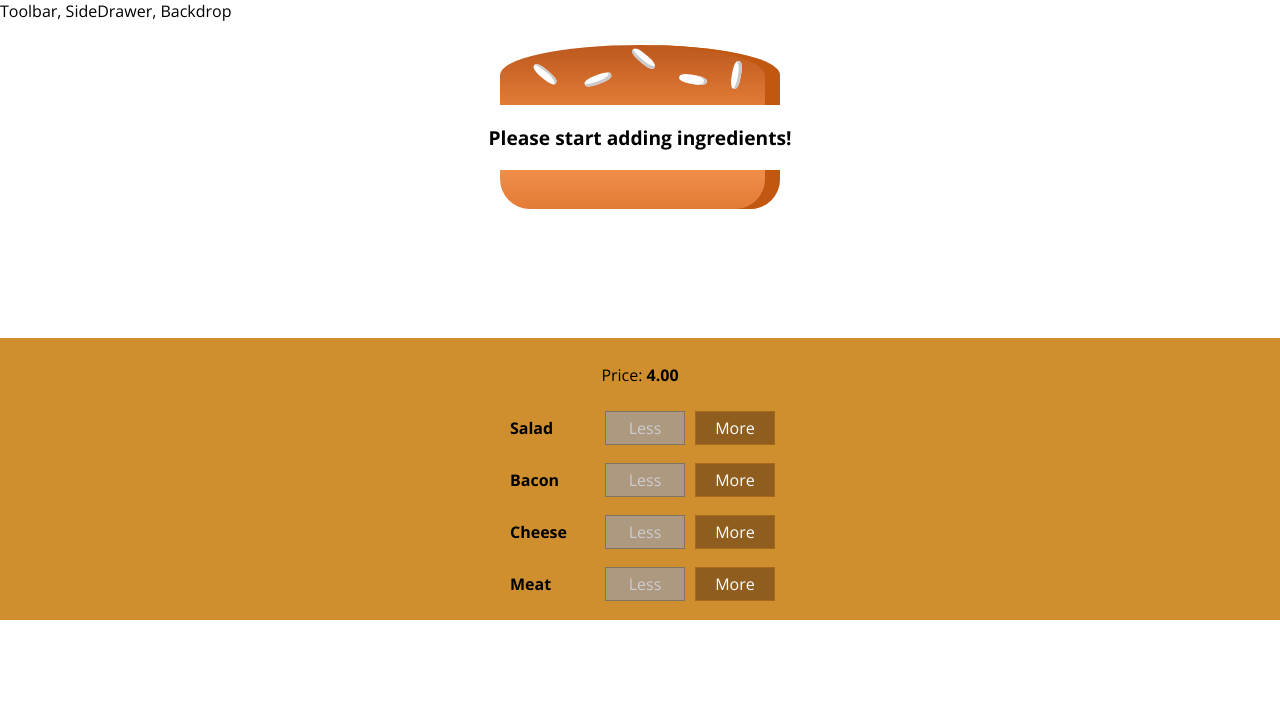
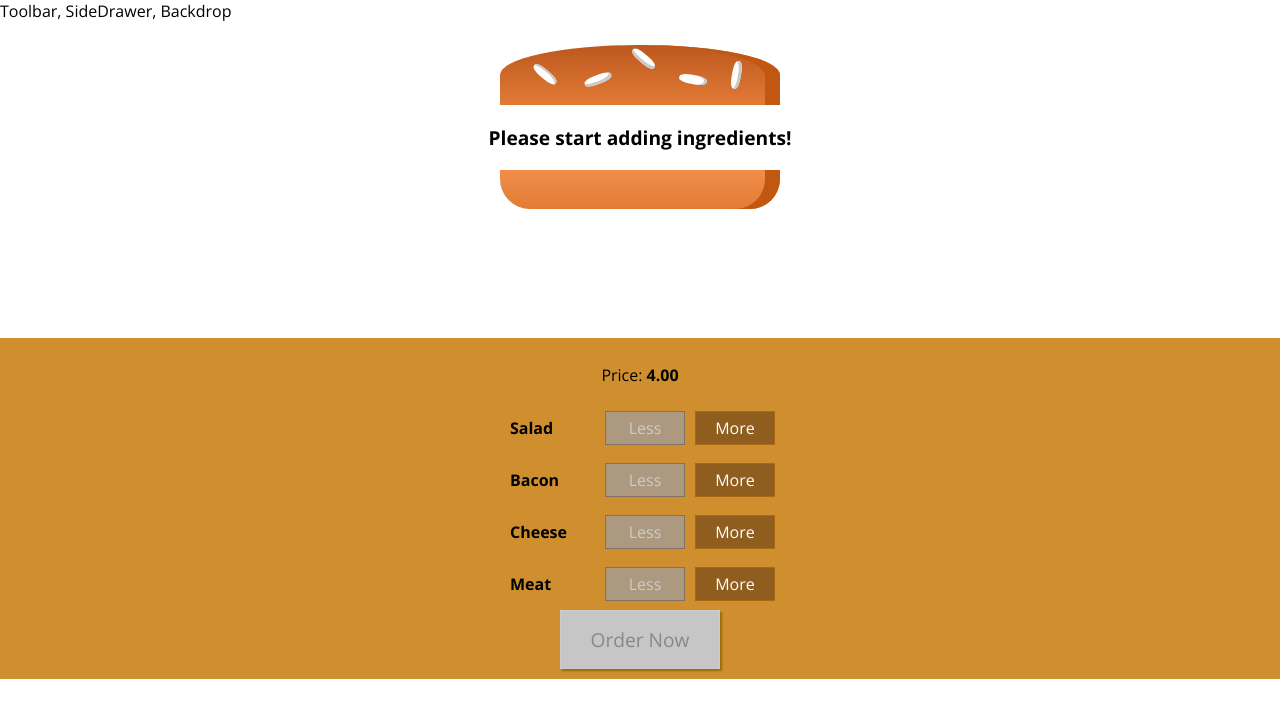
Before and after one commit to chandanb91/My-Burger-Project, a React app: page / in a window 1280 px wide. Shown: the top 718 px of the page. Built offline with nearby package versions, Linux system fonts and the light colour scheme.

Commit message:
Added Order Button functionality

```diff
--- a/src/components/Burger/BuildControls/BuildControls.css
+++ b/src/components/Burger/BuildControls/BuildControls.css
@@ -8,3 +8,44 @@
     margin: auto;
     padding: 10px 0
 }
+
+.OrderButton {
+    background-color: #DAD735;
+    outline: none;
+    cursor: pointer;
+    border: 1px solid #966909;
+    color: #966909;
+    font-family: inherit;
+    font-size: 1.2em;
+    padding: 15px 30px;
+    box-shadow: 2px 2px 2px #966909;
+}
+
+.OrderButton:hover, .OrderButton:active {
+    background-color: #A0DB41;
+    border: 1px solid #966909;
+    color: #966909;
+}
+
+.OrderButton:disabled {
+    background-color: #C7C6C6;
+    cursor: not-allowed;
+    border: 1px solid #ccc;
+    color: #888888;
+}
+
+.OrderButton:not(:disabled) {
+    animation: enable 0.3s linear;
+}
+
+@keyframes enable {
+    0% {
+        transform: scale(1);
+    }
+    60% {
+        transform: scale(1.1);
+    }
+    100% {
+        transform: scale(1);
+    }
+}
--- a/src/components/Burger/BuildControls/BuildControls.js
+++ b/src/components/Burger/BuildControls/BuildControls.js
@@ -21,6 +21,9 @@ const buildControls = (props) => (
                 removed={() => props.ingredientRemoved(ctrl.type)}
                 disabled={props.disabled[ctrl.type]} />
         ))}
+        <button
+            className={classes.OrderButton}
+            disabled={!props.purchasable}> Order Now </button>
     </div>
 );
 
--- a/src/containers/BurgerBuilder/BurgerBuilder.js
+++ b/src/containers/BurgerBuilder/BurgerBuilder.js
@@ -25,7 +25,19 @@ class BurgerBuilder extends Component {
             cheese: 0,
             meat: 0
         },
-        totalPrice: 4
+        totalPrice: 4,
+        purchasable: false
+    }
+
+    updatePurchaseState(ingredients) {
+        const sum = Object.keys(ingredients)
+            .map(igKey => {
+                return ingredients[igKey];
+            })
+            .reduce((sum,el) => {
+                return sum + el;
+            },0);
+        this.setState( {purchasable: sum > 0} );
     }
 
     addIngredientHandler = (type) => {
@@ -39,6 +51,7 @@ class BurgerBuilder extends Component {
        const oldPrice = this.state.totalPrice;
        const newPrice = oldPrice + priceAddition;
        this.setState({ingredients: updatedIngredients, totalPrice: newPrice});
+       this.updatePurchaseState(updatedIngredients);
     }
 
     removeIngredientHandler = (type) => {
@@ -55,6 +68,7 @@ class BurgerBuilder extends Component {
         const oldPrice = this.state.totalPrice;
         const newPrice = oldPrice - priceDeduction;
         this.setState({ ingredients: updatedIngredients, totalPrice: newPrice });
+        this.updatePurchaseState(updatedIngredients);
     }
 
     render () {
@@ -71,7 +85,8 @@ class BurgerBuilder extends Component {
                     ingredientAdded= {this.addIngredientHandler}
                     ingredientRemoved= {this.removeIngredientHandler}
                     disabled={disabledInfo}
-                    price={this.state.totalPrice} />
+                    price={this.state.totalPrice}
+                    purchasable={this.state.purchasable} />
             </Aux>
         );
     }
```
